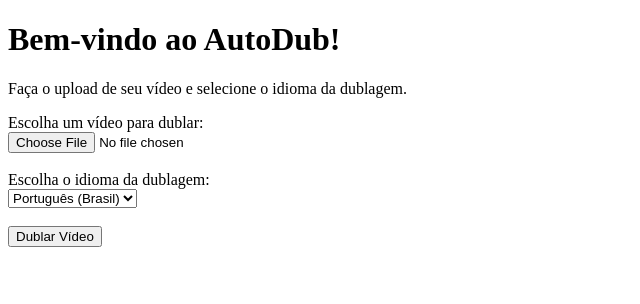
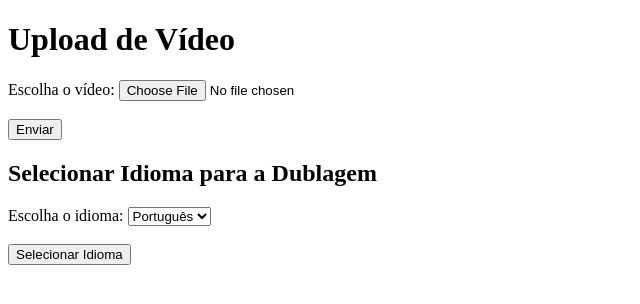
Before and after one commit to Rafael987ffhn/Auto-web, a Flask app: page / in a window 1280 px wide. Shown: the top 304 px of the page, without its empty margins (0-640 px from the left). Run offline with Flask 3, Linux system fonts and the light colour scheme.

Commit message:
Update index.html

```diff
--- a/templates/index.html
+++ b/templates/index.html
@@ -3,26 +3,25 @@
 <head>
     <meta charset="UTF-8">
     <meta name="viewport" content="width=device-width, initial-scale=1.0">
-    <title>AutoDub - Dublagem de Vídeos</title>
+    <title>AutoDub - Upload de Vídeo</title>
 </head>
 <body>
-    <h1>Bem-vindo ao AutoDub!</h1>
-    <p>Faça o upload de seu vídeo e selecione o idioma da dublagem.</p>
+    <h1>Upload de Vídeo</h1>
+    <form action="/processar" method="POST" enctype="multipart/form-data">
+        <label for="video">Escolha o vídeo:</label>
+        <input type="file" name="video" id="video" accept=".mp4,.avi,.mov,.mkv" required><br><br>
+        <input type="submit" value="Enviar">
+    </form>
 
-    <form action="/processar" method="POST" enctype="multipart/form-data">
-        <label for="video">Escolha um vídeo para dublar:</label><br>
-        <input type="file" name="video" accept="video/mp4" required><br><br>
-
-        <label for="idioma">Escolha o idioma da dublagem:</label><br>
-        <select name="idioma" required>
-            <option value="pt-br">Português (Brasil)</option>
-            <option value="en">Inglês</option>
-            <option value="es">Espanhol</option>
-            <option value="fr">Francês</option>
-            <option value="de">Alemão</option>
+    <h2>Selecionar Idioma para a Dublagem</h2>
+    <form action="/selecionar_idioma" method="POST">
+        <label for="idioma">Escolha o idioma:</label>
+        <select name="idioma" id="idioma" required>
+            <option value="portugues">Português</option>
+            <option value="ingles">Inglês</option>
+            <option value="espanhol">Espanhol</option>
         </select><br><br>
-
-        <input type="submit" value="Dublar Vídeo">
+        <input type="submit" value="Selecionar Idioma">
     </form>
 </body>
 </html>
```
